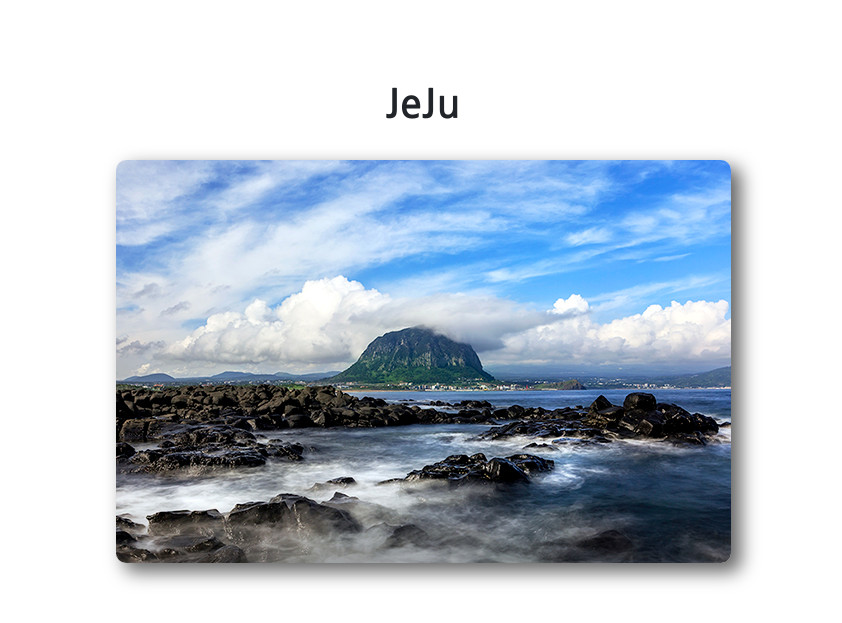
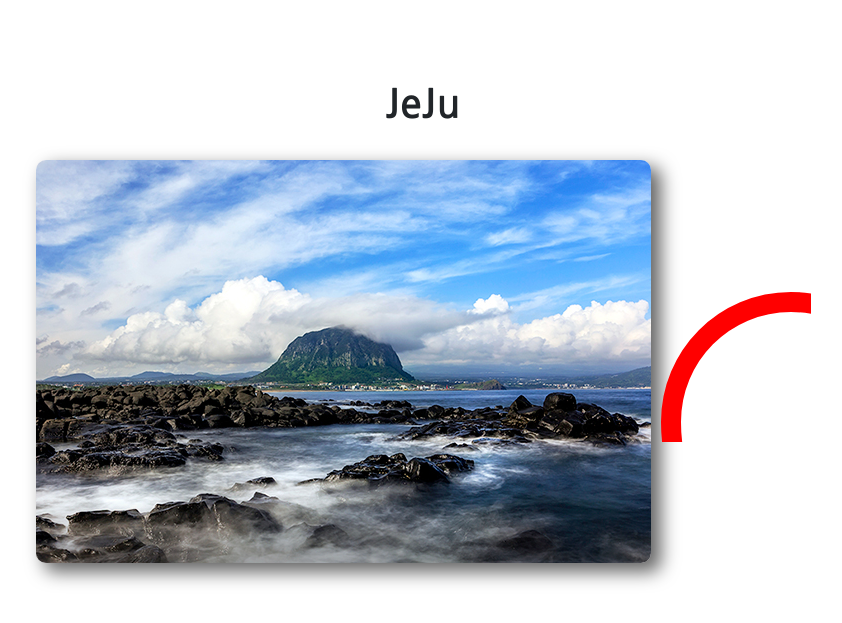
Before and after one commit to travel-review/99-travel, a Flask app: page /detail in a window 1280 px wide. Shown: the part 64-687 px from the top of the page, without its empty margins (217-1059 px from the left). Run offline with Flask 2, Linux system fonts and the light colour scheme; some libraries are stand-ins or nearby versions.

Commit message:
✅  Update Detail-page

```diff
--- a/static/style.css
+++ b/static/style.css
@@ -46,3 +46,8 @@ a {
     -webkit-box-shadow: 9px 8px 18px 1px rgba(0,0,0,0.61);
     box-shadow: 9px 8px 18px 1px rgba(0,0,0,0.61);
 }
+
+.detail-group object {
+    width: 10em;
+    height: 10em;
+}
--- a/templates/detail.html
+++ b/templates/detail.html
@@ -1,7 +1,7 @@
 {% extends 'base.html' %}
 {% block title %}<title>travel-detail</title>{% endblock title %}
 {% block content %}
-    <section class="detail-page-group">
+    <section class="detail-group">
         <div class="container">
             <div class="row">
                 <div class="col-12">
@@ -12,8 +12,12 @@
                 <div class="col-12">
                     <div class="detail-img">
                         <img src="../static/testAssets/placetest.png" alt="place-img">
+                        <object data="../static/testAssets/like.svg" type="image/svg+xml"></object>
                     </div>
                 </div>
+            </div>
+            <div class="row">
+
             </div>
         </div>
     </section>
```
Also changed, not shown: static/testAssets/like.svg (added).
